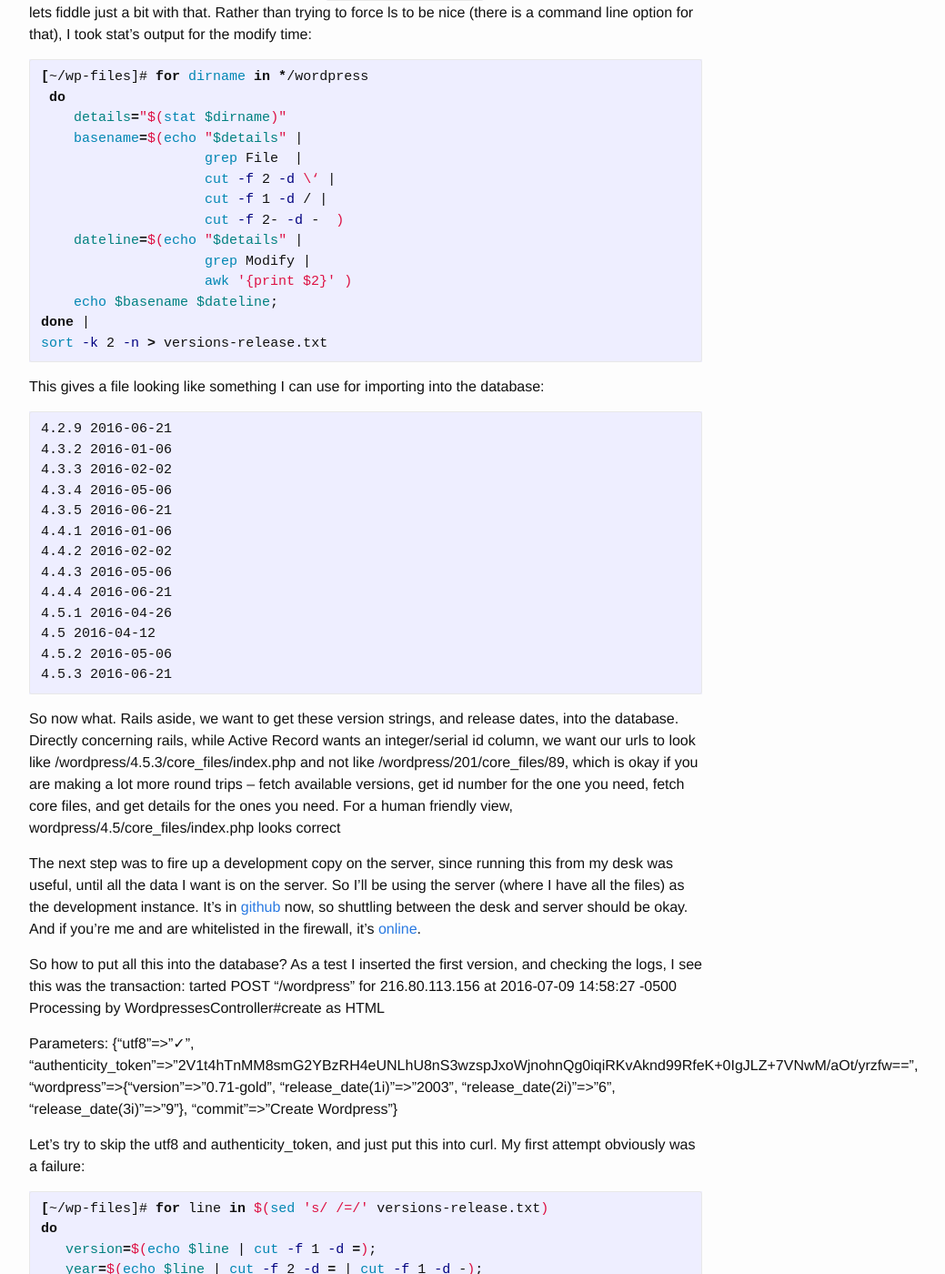
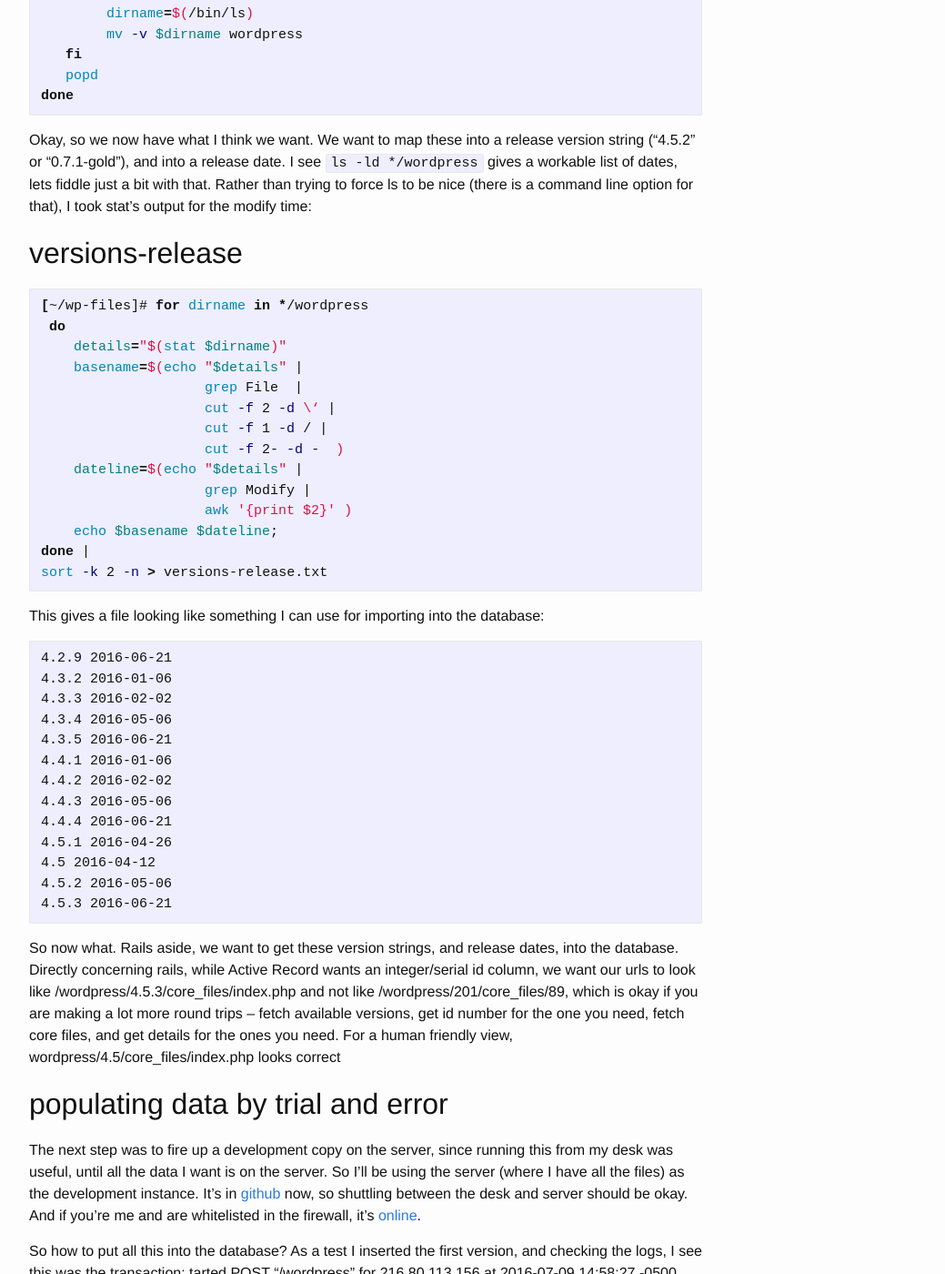
Before and after one commit to djuber/myblog, a Jekyll site: the page built from wordpress-files.md, in a window 1280 px wide and 1400 px high, scrolled down 2436 px. Shown: the whole window at 91% size, without its empty margins (238-1277 px from the left). Built offline with Jekyll 4.4.1, drawn with Linux system fonts in a browser that asks for light colours; some of the changed text lies outside the part shown.

Commit message:
automated 2016-07-09-16:09:36

````diff
--- a/wordpress-files.md
+++ b/wordpress-files.md
@@ -102,6 +108,8 @@ done
 ```
 
 Okay, so we now have what I think we want. We want to map these into a release version string ("4.5.2" or "0.7.1-gold"), and into a release date. I see ```ls -ld */wordpress``` gives a workable list of dates, lets fiddle just a bit with that. Rather than trying to force ls to be nice (there is a command line option for that), I took stat's output for the modify time:
+
+## versions-release
 
 ```bash
 [~/wp-files]# for dirname in */wordpress
@@ -139,6 +147,8 @@ This gives a file looking like something I can use for importing into the databa
 ```
 
 So now what. Rails aside, we want to get these version strings, and release dates, into the database. Directly concerning rails, while Active Record wants an integer/serial id column, we want our urls to look like /wordpress/4.5.3/core_files/index.php and not like /wordpress/201/core_files/89, which is okay if you are making a lot more round trips -- fetch available versions, get id number for the one you need, fetch core files, and get details for the ones you need. For a human friendly view, wordpress/4.5/core_files/index.php looks correct
+
+## populating data by trial and error
 
 The next step was to fire up a development copy on the server, since running this from my desk was useful, until all the data I want is on the server. So I'll be using the server (where I have all the files) as the development instance. It's in [github](ttps://github.com/djuber/wpfiles) now, so shuttling between the desk and server should be okay. And if you're me and are whitelisted in the firewall, it's [online](http://beta-reduction.com:3000/).
 
@@ -253,6 +263,8 @@ actionpack (5.0.0) lib/action_controller/metal/request_forgery_protection.rb:223
 ```
 or I can go back to seeds.rb, which seems like it's going to be so much easier. So lets rewrite our loop to output a seeds.rb style list of version and dates, rather than watching the stack traces continue. So here's a cheap (and horribly unattractive) seeds generation:
 
+## populating data with seeds.rb
+
 ```bash
  [~/wp-files]# for line in $(sed 's/ /=/' versions-release.txt) ;
  do
````
Also changed, not shown: other parts of wordpress-files.md (+6 -0 lines).
